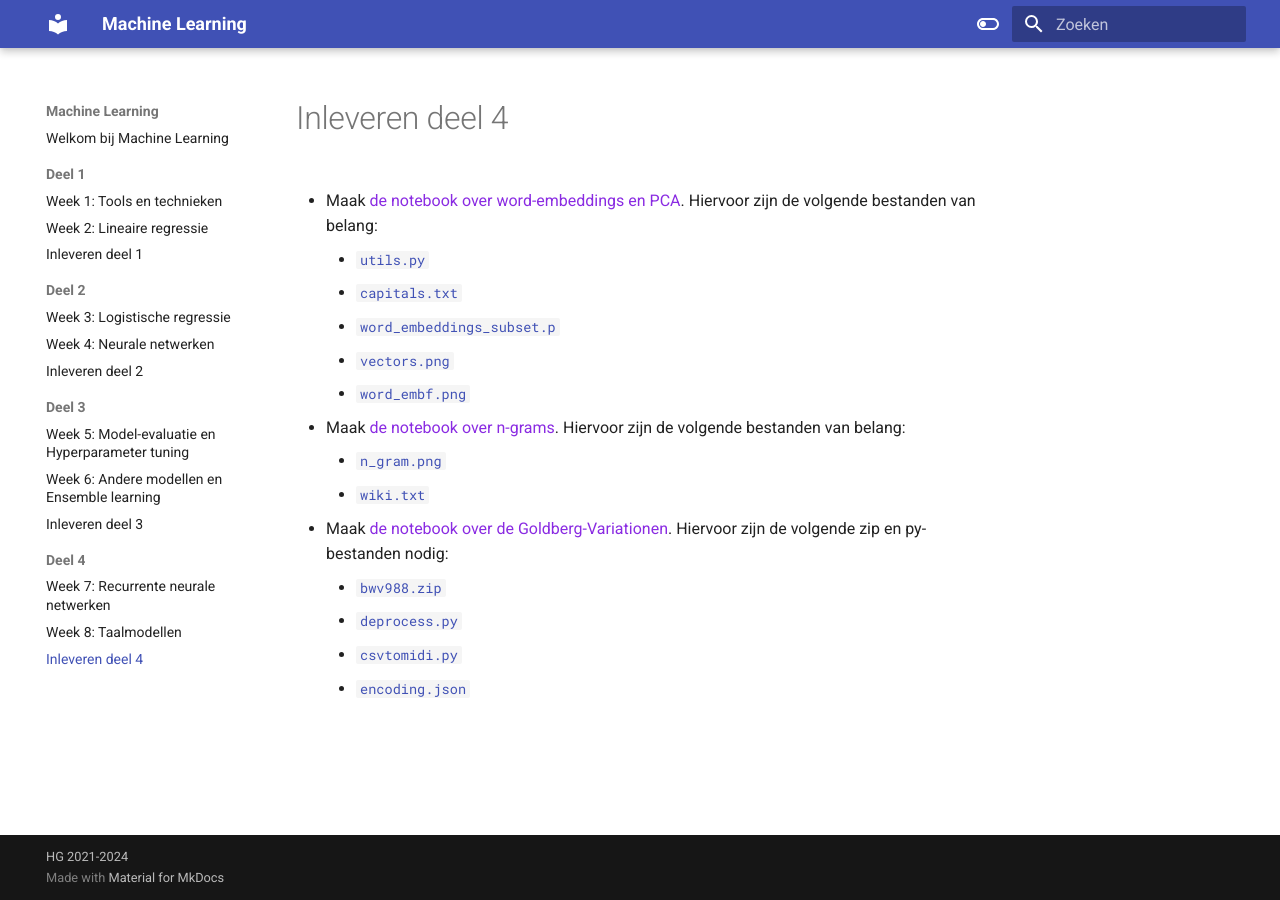
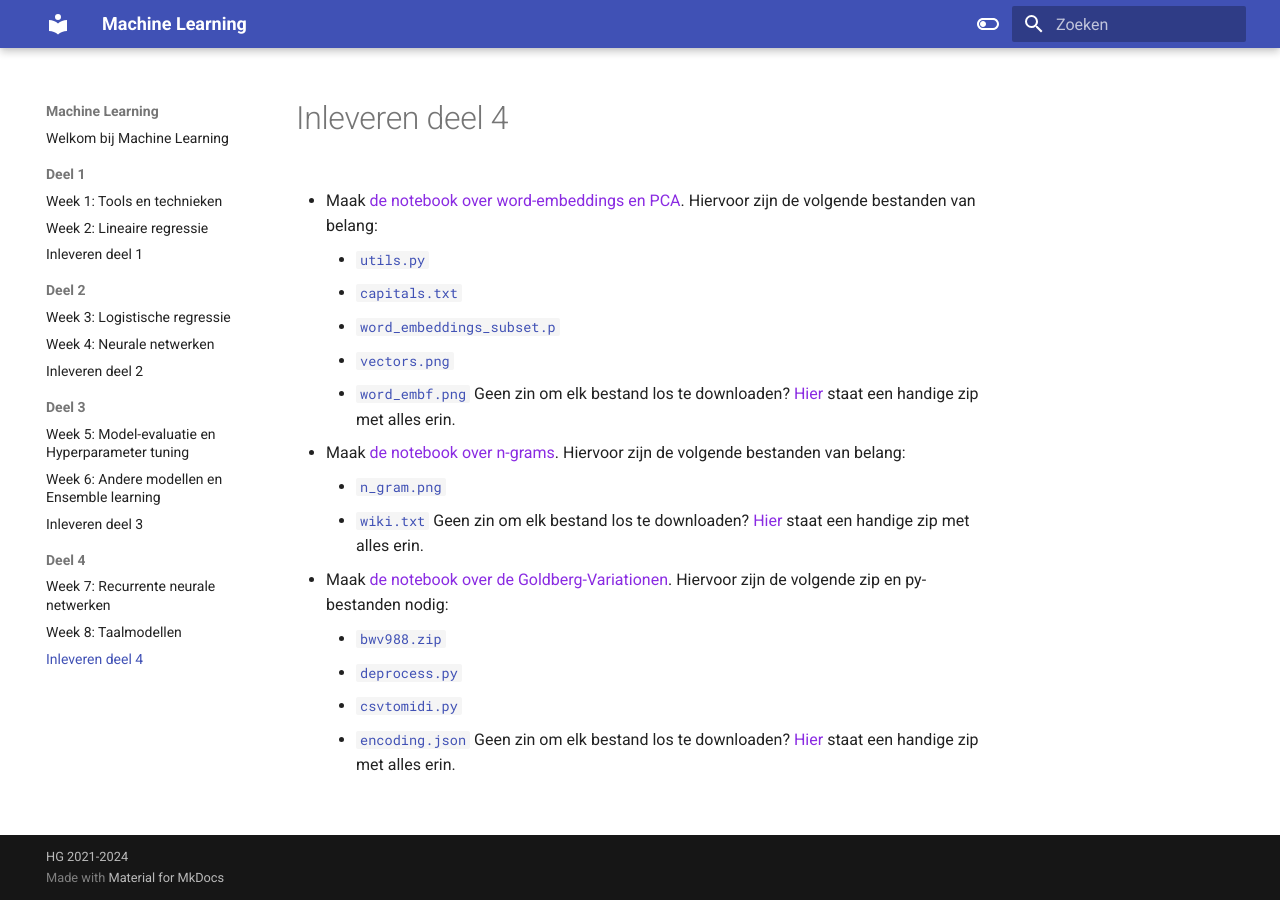
Before and after one commit to hanze-hbo-ict/Machine-Learning, an MkDocs documentation site: the page built from docs/deel4/inleveren.md, in a window 1280 px wide. Built offline with MkDocs 1.6.1 and Material for MkDocs 9.7.7, drawn with Linux system fonts in a browser that asks for light colours.

Commit message:
Added zips for part 4

```diff
--- a/docs/deel4/inleveren.md
+++ b/docs/deel4/inleveren.md
@@ -6,13 +6,16 @@
     * [`word_embeddings_subset.p`](opgaven/data/word_embeddings_subset.p)
     * [`vectors.png`](opgaven/imgs/vectors.jpeg)
     * [`word_embf.png`](opgaven/imgs/word_embf.jpeg)
+Geen zin om elk bestand los te downloaden? [Hier](opgaven/deel4-1.zip) staat een handige zip met alles erin.
 
 * Maak [de notebook over n-grams](opgaven/opgave4-2.ipynb). Hiervoor zijn de volgende bestanden van belang:
     * [`n_gram.png`](opgaven/imgs/n-gram.png)
     * [`wiki.txt`](opgaven/data/wiki.txt)
+Geen zin om elk bestand los te downloaden? [Hier](opgaven/deel4-2.zip) staat een handige zip met alles erin.
 
 * Maak [de notebook over de Goldberg-Variationen](opgaven/opgave4-3.ipynb). Hiervoor zijn de volgende zip en py-bestanden nodig:
     * [`bwv988.zip`](opgaven/data/bwv988.zip)
     * [`deprocess.py`](opgaven/deprocess.py)
     * [`csvtomidi.py`](opgaven/csvtomidi.py)
     * [`encoding.json`](opgaven/encoding.json)
+Geen zin om elk bestand los te downloaden? [Hier](opgaven/deel4-3.zip) staat een handige zip met alles erin.
```
Also changed, not shown: 3 other files.
